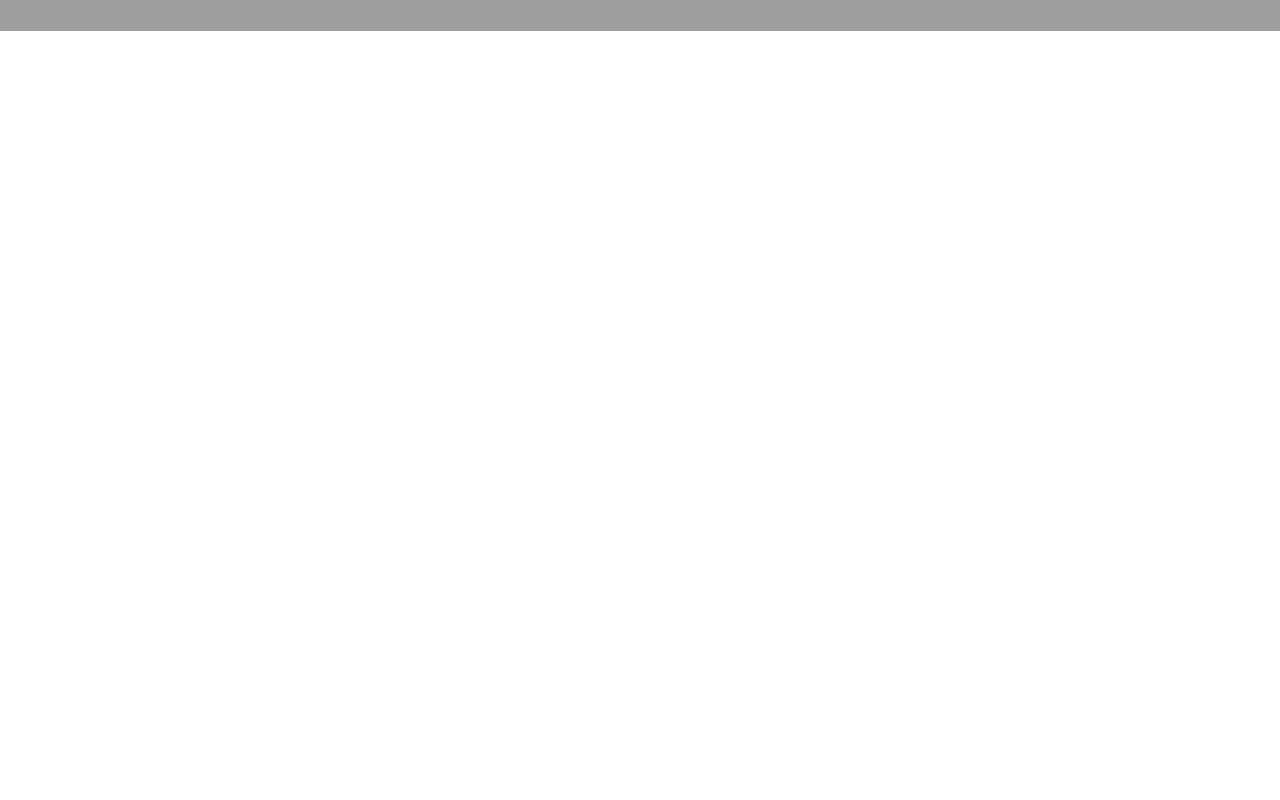
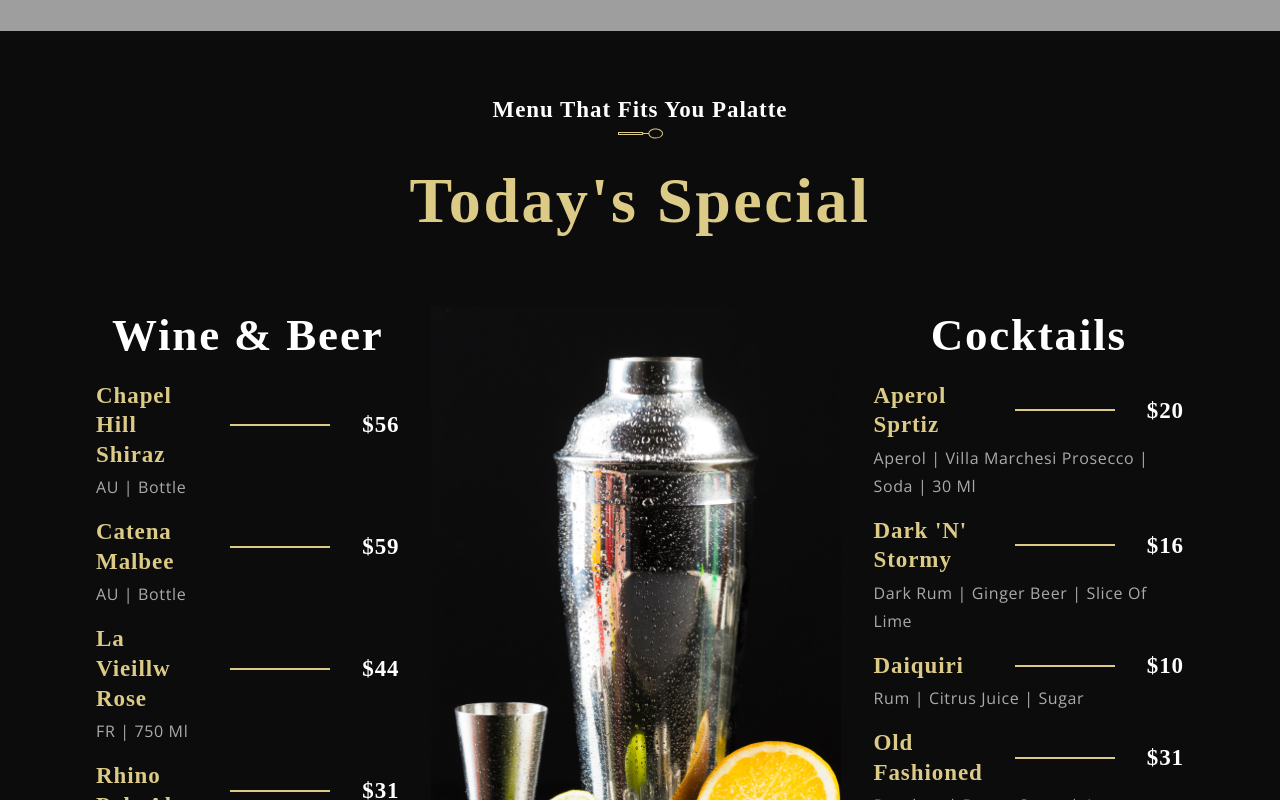
Before and after one commit to gopikriss/Restaurant-website, a React (Create React App) app: page / in a window 1280 px wide. Shown: the part 1940-2740 px from the top of the page. Before the commit the page ends 1971 px from the top, so only its background shows below. Built offline with nearby package versions, Linux system fonts and the light colour scheme; grey boxes are pictures that could not be loaded; a web font is replaced by a local one.

Commit message:
new container

```diff
--- a/src/App.js
+++ b/src/App.js
@@ -1,6 +1,6 @@
 import React from 'react';
 import { Navbar } from './components';
-import { AboutUs, Header } from './container';
+import { AboutUs, Header, SpecialMenu } from './container';
 import './App.css';
 
 function App() {
@@ -9,6 +9,7 @@ function App() {
       <Navbar />
       <Header />
       <AboutUs />
+      <SpecialMenu />
     </div>
   );
 }
--- /dev/null
+++ b/src/components/MenuItem/MenuItem.css
@@ -0,0 +1,35 @@
+.app__menuItem {
+    width: 100%;
+    margin: 1rem 0;
+    display: flex;
+    flex-direction: column;
+}
+
+.app__menuItem-head{
+    display: flex;
+    flex-direction: row;
+    justify-content: space-between;
+    align-items: center;
+}
+
+.app__menuItem-name{
+    flex: 1;
+}
+
+.app__menuItem-price {
+    display: flex;
+    justify-content: flex-end;
+    align-items: flex-end;
+}
+
+.app__menuItem-dash{
+    margin: 0 2rem;
+    width: 100px;
+    background-color: var(--color-golden);
+    height: 2px;
+}
+
+.app__menuItem-sub {
+    width: 100%;
+    margin-top: 0.2rem;
+}
--- /dev/null
+++ b/src/components/MenuItem/MenuItem.jsx
@@ -0,0 +1,23 @@
+import React from 'react';
+import './MenuItem.css';
+
+const MenuItem = ({title, price, tags}) => {
+  return (
+    <div className='app__menuItem'>
+        <div className='app__menuItem-head'>
+            <div className='app__menuItem-name'>
+                <p className='p__cormorant' style={{color:'#DCCA87'}}>{title}</p>
+            </div>
+            <div className='app__menuItem-dash'/>
+            <div className='app__menuItem-price'>
+                <p className='p__cormorant'>{price}</p>
+            </div>
+        </div>
+        <div className='app__menuItem-sub'>
+            <p className='p__opensans' style={{ color: '#AAA'}}>{tags}</p>
+        </div>
+    </div>
+  )
+}
+
+export default MenuItem;
--- a/src/components/index.js
+++ b/src/components/index.js
@@ -1,7 +1,9 @@
 import { default as Navbar } from './Navbar/Navbar';
 import { default as SubHeading } from './SubHeading/SubHeading';
+import { default as MenuItem } from './MenuItem/MenuItem';
 
 export {
     Navbar,
     SubHeading,
+    MenuItem,
 }
--- /dev/null
+++ b/src/container/SpecialMenu/SpecialMenu.css
@@ -0,0 +1,85 @@
+.app__specialMenu {
+    flex-direction: column;
+    background-color: var(--color-black);
+}
+
+.app__specialMenu-title {
+    margin-bottom: 2rem;
+    text-align: center;
+}
+
+.app__specialMenu-menu {
+    width: 100%;
+    margin: 2rem 0;
+    display: flex;
+    justify-content: center;
+    align-items: flex-start;
+    flex-direction: row;
+}
+
+.app__specialMenu-menu_heading {
+    color: var(--color-white);
+    text-align: center;
+    font-family: var(--font-base);
+    font-size: 45px;
+    font-style: normal;
+    font-weight: 600;
+    line-height: 130%;
+    letter-spacing: 1.8px;
+}
+
+.app__specialMenu-menu_wine,
+.app__specialMenu-menu_cocktail {
+    flex: 1;
+    width: 100%;
+    flex-direction: column;
+}
+
+.app__specialMenu-menu_img{
+    width: 410px;
+    margin: 0 2rem;
+}
+.app__specialMenu-menu_img img {
+    width: 100%;
+    height: auto;
+}
+
+.app__specialMenu_menu_items {
+    display: flex;
+    flex-direction: column;
+    margin: 2rem 0;
+    width: 100%;
+}
+
+@media screen and (min-width: 2000px) {
+    .app__specialMenu-menu_img {
+        width: 650px;
+    }
+
+    .app__specialMenu-menu_img img {
+        height: 920px;
+    }
+}
+
+@media screen and (max-width: 1150px) {
+    .app__specialMenu-menu {
+        flex-direction: column;
+        align-items: center;
+        width: 100%;
+    }
+
+    .app__specialMenu-menu_img {
+        margin: 3rem 0;
+    }
+}
+
+@media screen and (max-width: 650px) {
+    .app__specialMenu-menu_img {
+        width: 100%;
+    }
+
+    .app__specialMenu-menu_heading {
+        font-size: 35px;
+        line-height: 48.5px;
+    }
+}
--- /dev/null
+++ b/src/container/SpecialMenu/SpecialMenu.jsx
@@ -0,0 +1,41 @@
+import React from 'react';
+import { images, data } from '../../constants';
+import { SubHeading, MenuItem } from '../../components';
+import './SpecialMenu.css';
+
+const SpecialMenu = () => {
+  return (
+    <div className='app__specialMenu flex__center section__padding' id='menu'>
+        <div className='app__specialMenu-title'>
+            <SubHeading title='Menu that fits you palatte'/>
+            <h1 className='headtext__cormorant'>Today's Special</h1>
+        </div>
+        <div className='app__specialMenu-menu'>
+            <div className='app__specialMenu-menu_wine'>
+                <p className='app__specialMenu-menu_heading'>Wine & Beer</p>
+                <div className='app__specialMenu-menu_items'>
+                    {data.wines.map((wine, index) => (
+                        <MenuItem key={wine.title +index} title={wine.title} price={wine.price} tags={wine.tags}/>
+                    ))}
+                </div>
+            </div>
+            <div className='app__specialMenu-menu_img'>
+                <img src={images.menu} alt='menu'/>
+            </div>
+            <div className='app__specialMenu-menu_cocktail'>
+                <p className='app__specialMenu-menu_heading'>Cocktails</p>
+                <div className='app__specialMenu-menu_items'>
+                    {data.cocktails.map((cocktail, index) => (
+                        <MenuItem key={cocktail.title +index} title={cocktail.title} price={cocktail.price} tags={cocktail.tags}/>
+                    ))}
+                </div>
+            </div>
+        </div>
+        <div style={{marginTop: '15px'}}>
+            <button type='button' className='custom__button'>View More</button>
+        </div>
+    </div>
+  )
+}
+
+export default SpecialMenu;
--- a/src/container/index.js
+++ b/src/container/index.js
@@ -1,7 +1,9 @@
 import { default as Header } from './Header/Header';
 import { default as AboutUs } from './AboutUs/AboutUs';
+import { default as SpecialMenu } from './SpecialMenu/SpecialMenu';
 
 export {
     Header,
     AboutUs,
+    SpecialMenu,
 }
```
